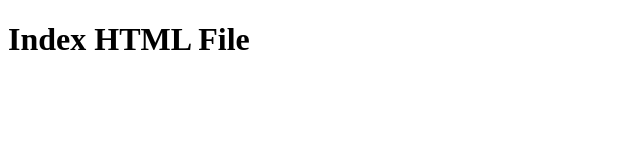
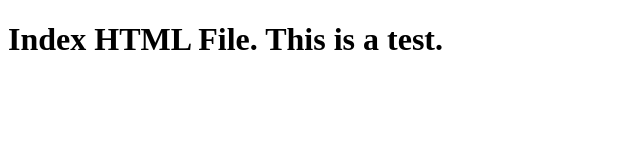
Before and after one commit to surjeetforce/LearnGitAgain, a plain HTML site: page index.html in a window 1280 px wide. Shown: the whole page, without its empty margins (0-640 px from the left). Drawn offline with Linux system fonts and the light colour scheme.

Commit message:
my second commit

```diff
--- a/index.html
+++ b/index.html
@@ -6,6 +6,6 @@
     <title>Document</title>
 </head>
 <body>
-    <h1>Index HTML File</h1>
+    <h1>Index HTML File. This is a test.</h1>
 </body>
 </html>
```
